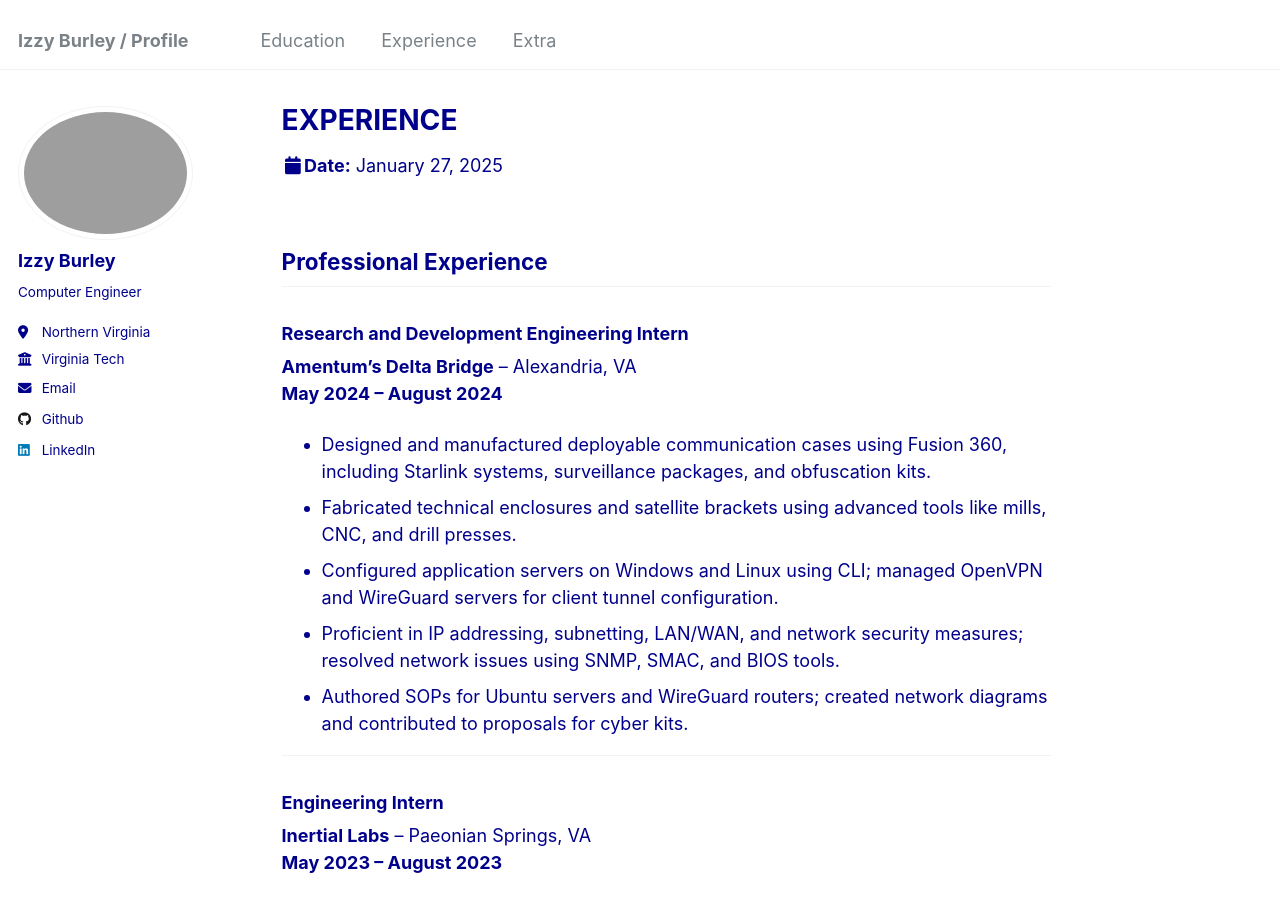
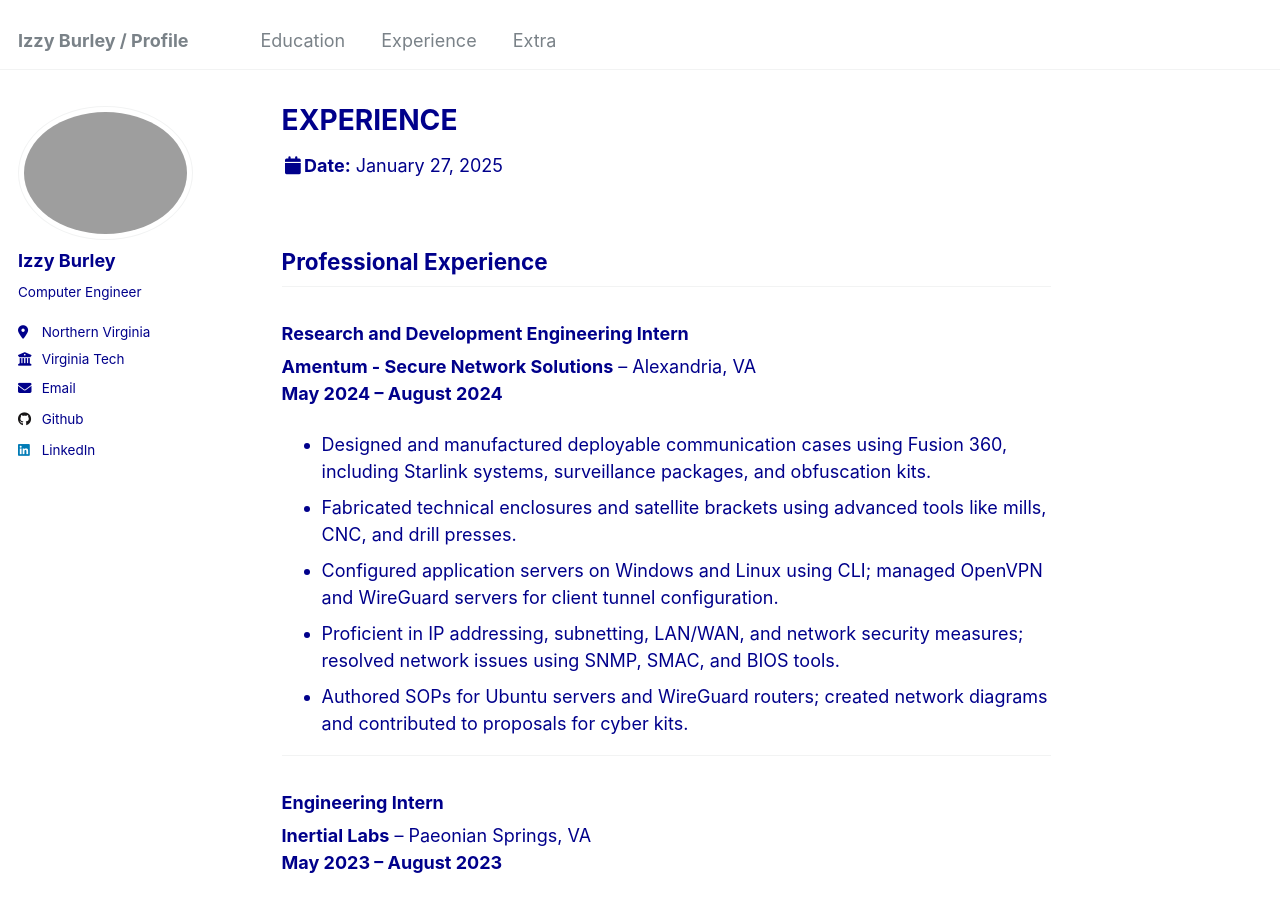
Before and after one commit to izzyburley/izzyburley.github.io, a Jekyll site: the page built from _talks/Experience.md, in a window 1280 px wide and 900 px high. Built offline with Jekyll 4.4.1, drawn with Linux system fonts in a browser that asks for light colours.

Commit message:
Update Experience.md

```diff
--- a/_talks/Experience.md
+++ b/_talks/Experience.md
@@ -10,7 +10,7 @@ location: "Various Locations, USA"
 ## Professional Experience
 
 ### Research and Development Engineering Intern
-**Amentum’s Delta Bridge** – Alexandria, VA
+**Amentum - Secure Network Solutions** – Alexandria, VA
 **May 2024 – August 2024**
 - Designed and manufactured deployable communication cases using Fusion 360, including Starlink systems, surveillance packages, and obfuscation kits.
 - Fabricated technical enclosures and satellite brackets using advanced tools like mills, CNC, and drill presses.
```
